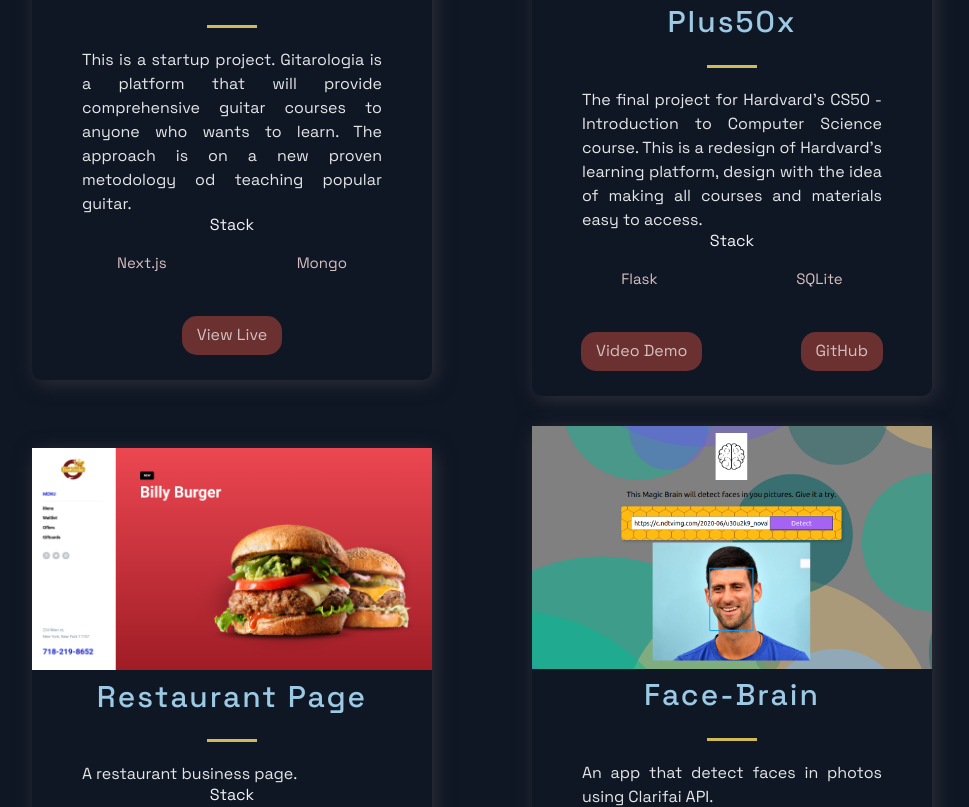
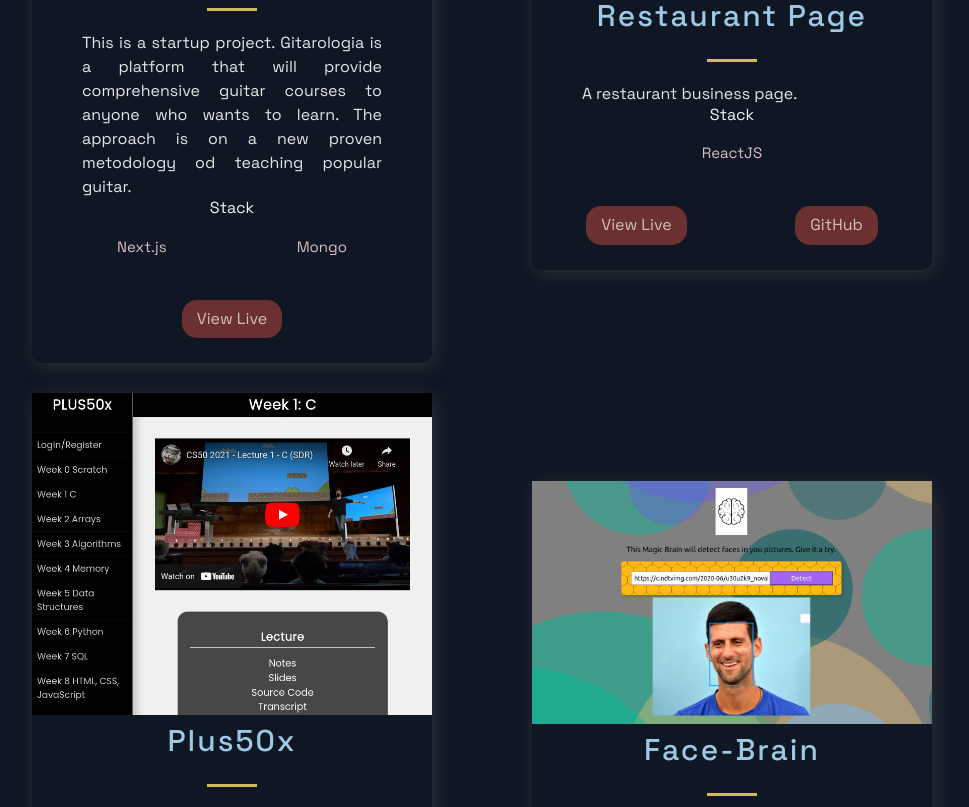
Before and after one commit to vpopovic003/portfolio2, a Next.js app: page / in a window 1280 px wide. Shown: the part 1170-1977 px from the top of the page, without its empty margins (158-1127 px from the left). Built offline with nearby package versions, Linux system fonts and the light colour scheme.

Commit message:
layout switch

```diff
--- a/src/constants/constants.js
+++ b/src/constants/constants.js
@@ -8,6 +8,15 @@ export const projectsWeb = [
     id: 0,
   },
   {
+    title: 'Restaurant Page',
+    description: "A restaurant business page.",
+      image: '/images/project-restaurant.png',
+      tags: ['ReactJS'],
+    source: 'https://github.com/vpopovic003/restaurant-page/',
+    visit: 'https://vpopovic003.github.io/restaurant-page/',
+    id: 9,
+  },
+  {
     title: 'Plus50x',
     description: "The final project for Hardvard's CS50 - Introduction to Computer Science course. This is a redesign of Hardvard's learning platform, design with the idea of making all courses and materials easy to access.",
     image: '/images/project-plus50x.png',
@@ -15,15 +24,6 @@ export const projectsWeb = [
     source: 'https://github.com/vpopovic003/plus50x',
     video: 'https://www.youtube.com/watch?v=tWOz693ZLHE',
     id: 3,
-  },
-  {
-    title: 'Restaurant Page',
-    description: "A restaurant business page.",
-      image: '/images/project-restaurant.png',
-      tags: ['ReactJS'],
-    source: 'https://github.com/vpopovic003/restaurant-page/',
-    visit: 'https://vpopovic003.github.io/restaurant-page/',
-    id: 9,
   },
   {
     title: 'Face-Brain',
```
